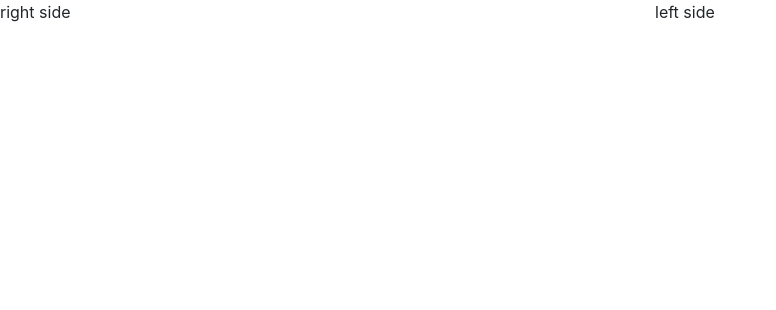
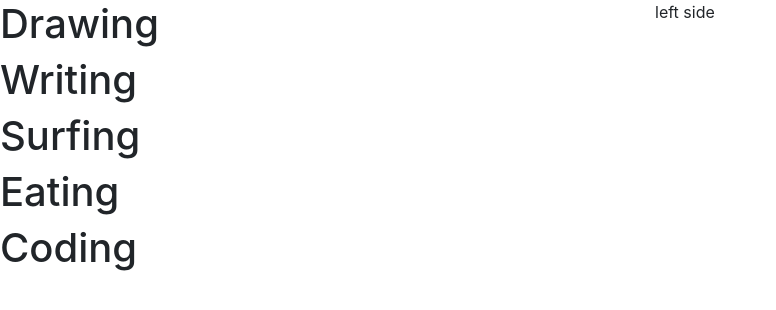
Before and after one commit to AliMasarweh/FullStack-Test, a React (Create React App) app: page / in a window 1280 px wide. Shown: the top 310 px of the page, without its empty margins (0-776 px from the left). Built offline with nearby package versions, Linux system fonts and the light colour scheme.

Commit message:
hobbiesList

```diff
--- a/src/index.js
+++ b/src/index.js
@@ -12,7 +12,11 @@ class App extends React.Component {
   render() {
     return (
       <div className="row">
-        <div className="col-6">right side</div>
+        <div className="col-6">
+          {this.state.hobbies.map(hobby => (
+            <h1>{hobby}</h1>
+          ))}
+        </div>
         <div className="col-6">left side</div>
       </div>
     );
```
